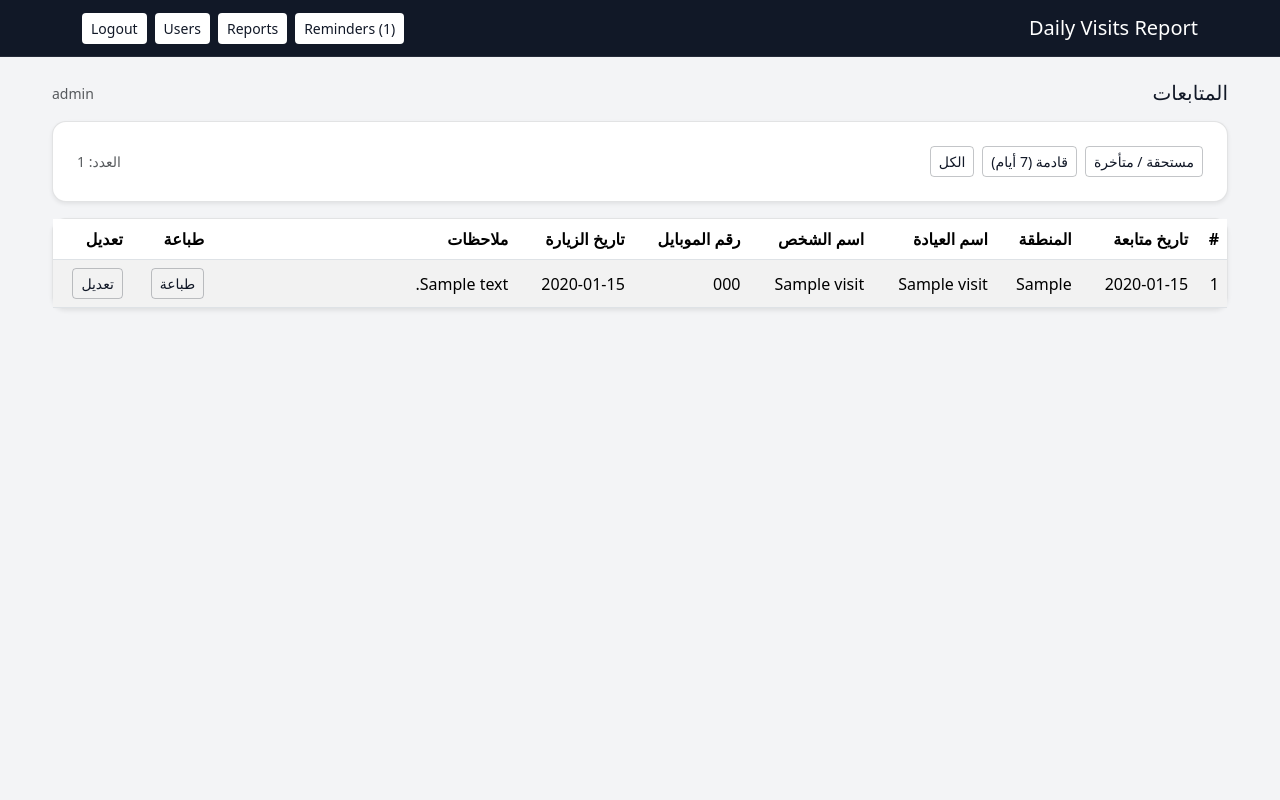
After one commit to ibu-uk/Smartsupplysolutions, a PHP site: page /reminders.php in a window 1280 px wide. The commit adds this page. Run offline with PHP 8.4, Linux system fonts and the light colour scheme; a user stored in the database is signed in; data comes from the database, SQL or seed files in the repository; tables that the repository leaves empty hold one stand-in row (values such as "Sample post").

Commit message:
Add reminder options

```diff
--- a/auth.php
+++ b/auth.php
@@ -23,6 +23,26 @@ function require_login(): void
         header('Location: ' . BASE_URL . '/login.php');
         exit;
     }
+}
+
+function reminders_count(?array $user = null): int
+{
+    $u = $user ?? current_user();
+    if (!$u) {
+        return 0;
+    }
+
+    $where = 'dv.follow_up_date IS NOT NULL AND dv.follow_up_date <= CURDATE()';
+    $params = [];
+
+    if (!is_admin($u)) {
+        $where .= ' AND dv.user_id = ?';
+        $params[] = (int)$u['id'];
+    }
+
+    $stmt = db()->prepare('SELECT COUNT(*) AS c FROM daily_visits dv WHERE ' . $where);
+    $stmt->execute($params);
+    return (int)($stmt->fetch()['c'] ?? 0);
 }
 
 function is_admin(?array $user = null): bool
--- a/dropdowns.php
+++ b/dropdowns.php
@@ -12,6 +12,7 @@ $DROPDOWNS = [
         'الجهراء',
         'الشامية',
         'الرقعي',
+        'السالمية',
         'السالمية (قطعة 1)',
         'السالمية (قطعة 2)',
         'السالمية (قطعة 3)',
--- a/edit_report.php
+++ b/edit_report.php
@@ -61,6 +61,11 @@ $user = current_user();
                 <div class="col-md-4">
                     <label class="form-label">تاريخ الزيارة</label>
                     <input type="date" name="visit_date" class="form-control" required value="<?= htmlspecialchars((string)$r['visit_date']) ?>">
+                </div>
+
+                <div class="col-md-4">
+                    <label class="form-label">تاريخ متابعة</label>
+                    <input type="date" name="follow_up_date" class="form-control" value="<?= htmlspecialchars((string)($r['follow_up_date'] ?? '')) ?>">
                 </div>
 
                 <div class="col-md-4">
--- a/install.sql
+++ b/install.sql
@@ -14,6 +14,7 @@ CREATE TABLE IF NOT EXISTS `daily_visits` (
   `id` BIGINT UNSIGNED NOT NULL AUTO_INCREMENT,
   `user_id` INT UNSIGNED NOT NULL,
   `visit_date` DATE NOT NULL,
+  `follow_up_date` DATE NULL,
   `area` VARCHAR(190) NOT NULL,
   `clinic_name` VARCHAR(255) NOT NULL,
   `visit_number` VARCHAR(20) NOT NULL,
--- a/print.php
+++ b/print.php
@@ -130,6 +130,7 @@ if ($mode === 'single' || $id !== '') {
                         <tr>
                             <th>#</th>
                             <th>تاريخ الزيارة</th>
+                            <th>تاريخ متابعة</th>
                             <th>المنطقة</th>
                             <th>اسم العيادة</th>
                             <th>رقم الزيارة</th>
@@ -149,6 +150,7 @@ if ($mode === 'single' || $id !== '') {
                             <tr>
                                 <td><?= (int)$r['id'] ?></td>
                                 <td class="text-nowrap"><?= htmlspecialchars((string)$r['visit_date']) ?></td>
+                                <td class="text-nowrap"><?= htmlspecialchars((string)($r['follow_up_date'] ?? '')) ?></td>
                                 <td><?= htmlspecialchars((string)$r['area']) ?></td>
                                 <td><?= htmlspecialchars((string)$r['clinic_name']) ?></td>
                                 <td class="text-nowrap"><?= htmlspecialchars((string)$r['visit_number']) ?></td>
@@ -167,7 +169,7 @@ if ($mode === 'single' || $id !== '') {
                         <?php endforeach; ?>
                         <?php if (!$rows): ?>
                             <tr>
-                                <td colspan="14" class="text-muted">لا يوجد بيانات</td>
+                                <td colspan="15" class="text-muted">لا يوجد بيانات</td>
                             </tr>
                         <?php endif; ?>
                     </tbody>
--- /dev/null
+++ b/reminders.php
@@ -0,0 +1,142 @@
+<?php
+
+declare(strict_types=1);
+
+require_once __DIR__ . '/auth.php';
+require_login();
+
+$user = current_user();
+
+$filter = (string)($_GET['filter'] ?? 'due');
+if (!in_array($filter, ['due', 'upcoming', 'all'], true)) {
+    $filter = 'due';
+}
+
+$where = ['dv.follow_up_date IS NOT NULL'];
+$params = [];
+
+if ($filter === 'due') {
+    $where[] = 'dv.follow_up_date <= CURDATE()';
+} elseif ($filter === 'upcoming') {
+    $where[] = 'dv.follow_up_date > CURDATE()';
+    $where[] = 'dv.follow_up_date <= DATE_ADD(CURDATE(), INTERVAL 7 DAY)';
+}
+
+if (!is_admin($user)) {
+    $where[] = 'dv.user_id = ?';
+    $params[] = (int)$user['id'];
+}
+
+$whereSql = ' WHERE ' . implode(' AND ', $where);
+
+$countStmt = db()->prepare('SELECT COUNT(*) AS c FROM daily_visits dv' . $whereSql);
+$countStmt->execute($params);
+$total = (int)($countStmt->fetch()['c'] ?? 0);
+
+$stmt = db()->prepare(
+    'SELECT dv.*, u.username FROM daily_visits dv JOIN users u ON u.id = dv.user_id' .
+    $whereSql .
+    ' ORDER BY dv.follow_up_date ASC, dv.id DESC LIMIT 300'
+);
+$stmt->execute($params);
+$rows = $stmt->fetchAll();
+
+$badge = reminders_count($user);
+
+?><!doctype html>
+<html lang="ar" dir="rtl">
+<head>
+    <meta charset="utf-8">
+    <meta name="viewport" content="width=device-width, initial-scale=1">
+    <title><?= htmlspecialchars(APP_NAME) ?> - Reminders</title>
+    <link href="https://cdn.jsdelivr.net/npm/bootstrap@5.3.3/dist/css/bootstrap.rtl.min.css" rel="stylesheet">
+    <link href="<?= htmlspecialchars(BASE_URL) ?>/assets/app.css" rel="stylesheet">
+</head>
+<body class="app-bg">
+<nav class="navbar navbar-expand-lg navbar-dark app-navbar">
+    <div class="container">
+        <a class="navbar-brand" href="<?= htmlspecialchars(BASE_URL) ?>/daily_report.php"><?= htmlspecialchars(APP_NAME) ?></a>
+        <div class="ms-auto d-flex gap-2">
+            <a class="btn btn-sm btn-nav" href="<?= htmlspecialchars(BASE_URL) ?>/reminders.php">Reminders<?= $badge > 0 ? ' (' . (int)$badge . ')' : '' ?></a>
+            <a class="btn btn-sm btn-nav" href="<?= htmlspecialchars(BASE_URL) ?>/reports.php">Reports</a>
+            <?php if (is_admin($user)): ?>
+                <a class="btn btn-sm btn-nav" href="<?= htmlspecialchars(BASE_URL) ?>/users.php">Users</a>
+            <?php endif; ?>
+            <a class="btn btn-sm btn-nav" href="<?= htmlspecialchars(BASE_URL) ?>/logout.php">Logout</a>
+        </div>
+    </div>
+</nav>
+
+<div class="container py-4" style="max-width: 1200px;">
+    <div class="d-flex justify-content-between align-items-center mb-3">
+        <h1 class="h5 mb-0">المتابعات</h1>
+        <div class="text-muted small"><?= htmlspecialchars($user['username'] ?? '') ?></div>
+    </div>
+
+    <div class="card shadow-sm app-card mb-3">
+        <div class="card-body">
+            <div class="d-flex flex-wrap gap-2 align-items-center justify-content-between">
+                <div class="d-flex flex-wrap gap-2">
+                    <a class="btn btn-app-outline btn-sm" href="<?= htmlspecialchars(BASE_URL) ?>/reminders.php?filter=due">مستحقة / متأخرة</a>
+                    <a class="btn btn-app-outline btn-sm" href="<?= htmlspecialchars(BASE_URL) ?>/reminders.php?filter=upcoming">قادمة (7 أيام)</a>
+                    <a class="btn btn-app-outline btn-sm" href="<?= htmlspecialchars(BASE_URL) ?>/reminders.php?filter=all">الكل</a>
+                </div>
+                <div class="text-muted small">العدد: <?= (int)$total ?></div>
+            </div>
+        </div>
+    </div>
+
+    <div class="card shadow-sm app-card">
+        <div class="table-responsive">
+            <table class="table table-striped table-hover mb-0 align-middle">
+                <thead>
+                    <tr>
+                        <th>#</th>
+                        <th class="text-nowrap">تاريخ متابعة</th>
+                        <th>المنطقة</th>
+                        <th>اسم العيادة</th>
+                        <th>اسم الشخص</th>
+                        <th class="text-nowrap">رقم الموبايل</th>
+                        <th class="text-nowrap">تاريخ الزيارة</th>
+                        <th class="d-none d-lg-table-cell">ملاحظات</th>
+                        <th class="no-print">طباعة</th>
+                        <?php if (is_admin($user)): ?>
+                            <th class="no-print">تعديل</th>
+                        <?php endif; ?>
+                    </tr>
+                </thead>
+                <tbody>
+                    <?php foreach ($rows as $r): ?>
+                        <tr>
+                            <td><?= (int)$r['id'] ?></td>
+                            <td class="text-nowrap"><?= htmlspecialchars((string)$r['follow_up_date']) ?></td>
+                            <td><?= htmlspecialchars((string)$r['area']) ?></td>
+                            <td><?= htmlspecialchars((string)$r['clinic_name']) ?></td>
+                            <td><?= htmlspecialchars((string)$r['person_name']) ?></td>
+                            <td class="text-nowrap"><?= htmlspecialchars((string)$r['mobile']) ?></td>
+                            <td class="text-nowrap"><?= htmlspecialchars((string)$r['visit_date']) ?></td>
+                            <td class="d-none d-lg-table-cell" style="min-width: 260px; max-width: 420px; white-space: normal;">
+                                <?= htmlspecialchars((string)$r['notes']) ?>
+                            </td>
+                            <td class="no-print">
+                                <a class="btn btn-app-outline btn-sm" target="_blank" href="<?= htmlspecialchars(BASE_URL) ?>/print.php?autoprint=1&mode=single&id=<?= (int)$r['id'] ?>">طباعة</a>
+                            </td>
+                            <?php if (is_admin($user)): ?>
+                                <td class="no-print">
+                                    <a class="btn btn-app-outline btn-sm" href="<?= htmlspecialchars(BASE_URL) ?>/edit_report.php?id=<?= (int)$r['id'] ?>">تعديل</a>
+                                </td>
+                            <?php endif; ?>
+                        </tr>
+                    <?php endforeach; ?>
+                    <?php if (!$rows): ?>
+                        <tr>
+                            <td colspan="10" class="text-muted">لا يوجد بيانات</td>
+                        </tr>
+                    <?php endif; ?>
+                </tbody>
+            </table>
+        </div>
+    </div>
+</div>
+</body>
+</html>
--- a/save_report.php
+++ b/save_report.php
@@ -13,6 +13,7 @@ if ($_SERVER['REQUEST_METHOD'] !== 'POST') {
 $user = current_user();
 
 $visit_date = (string)($_POST['visit_date'] ?? '');
+$follow_up_date = (string)($_POST['follow_up_date'] ?? '');
 $area = trim((string)($_POST['area'] ?? ''));
 $clinic_name = trim((string)($_POST['clinic_name'] ?? ''));
 $visit_number = trim((string)($_POST['visit_number'] ?? ''));
@@ -44,13 +45,14 @@ if ($errors) {
 }
 
 $stmt = db()->prepare(
-    'INSERT INTO daily_visits (user_id, visit_date, area, clinic_name, visit_number, person_name, job_title, mobile, interest, visit_type, visit_result, execution_status, notes)
-     VALUES (?, ?, ?, ?, ?, ?, ?, ?, ?, ?, ?, ?, ?)'
+    'INSERT INTO daily_visits (user_id, visit_date, follow_up_date, area, clinic_name, visit_number, person_name, job_title, mobile, interest, visit_type, visit_result, execution_status, notes)
+     VALUES (?, ?, ?, ?, ?, ?, ?, ?, ?, ?, ?, ?, ?, ?)'
 );
 
 $stmt->execute([
     (int)$user['id'],
     $visit_date,
+    ($follow_up_date !== '' ? $follow_up_date : null),
     $area,
     $clinic_name,
     $visit_number,
--- a/update_report.php
+++ b/update_report.php
@@ -19,6 +19,7 @@ if ($id === '' || !ctype_digit($id)) {
 }
 
 $visit_date = (string)($_POST['visit_date'] ?? '');
+$follow_up_date = (string)($_POST['follow_up_date'] ?? '');
 $area = trim((string)($_POST['area'] ?? ''));
 $clinic_name = trim((string)($_POST['clinic_name'] ?? ''));
 $visit_number = trim((string)($_POST['visit_number'] ?? ''));
@@ -51,12 +52,13 @@ if ($errors) {
 
 $stmt = db()->prepare(
     'UPDATE daily_visits
-     SET visit_date = ?, area = ?, clinic_name = ?, visit_number = ?, person_name = ?, job_title = ?, mobile = ?, interest = ?, visit_type = ?, visit_result = ?, execution_status = ?, notes = ?
+     SET visit_date = ?, follow_up_date = ?, area = ?, clinic_name = ?, visit_number = ?, person_name = ?, job_title = ?, mobile = ?, interest = ?, visit_type = ?, visit_result = ?, execution_status = ?, notes = ?
      WHERE id = ?'
 );
 
 $stmt->execute([
     $visit_date,
+    ($follow_up_date !== '' ? $follow_up_date : null),
     $area,
     $clinic_name,
     $visit_number,
```
Also changed, not shown: daily_report.php (+39 -0 lines), reports.php (+28 -0 lines).
